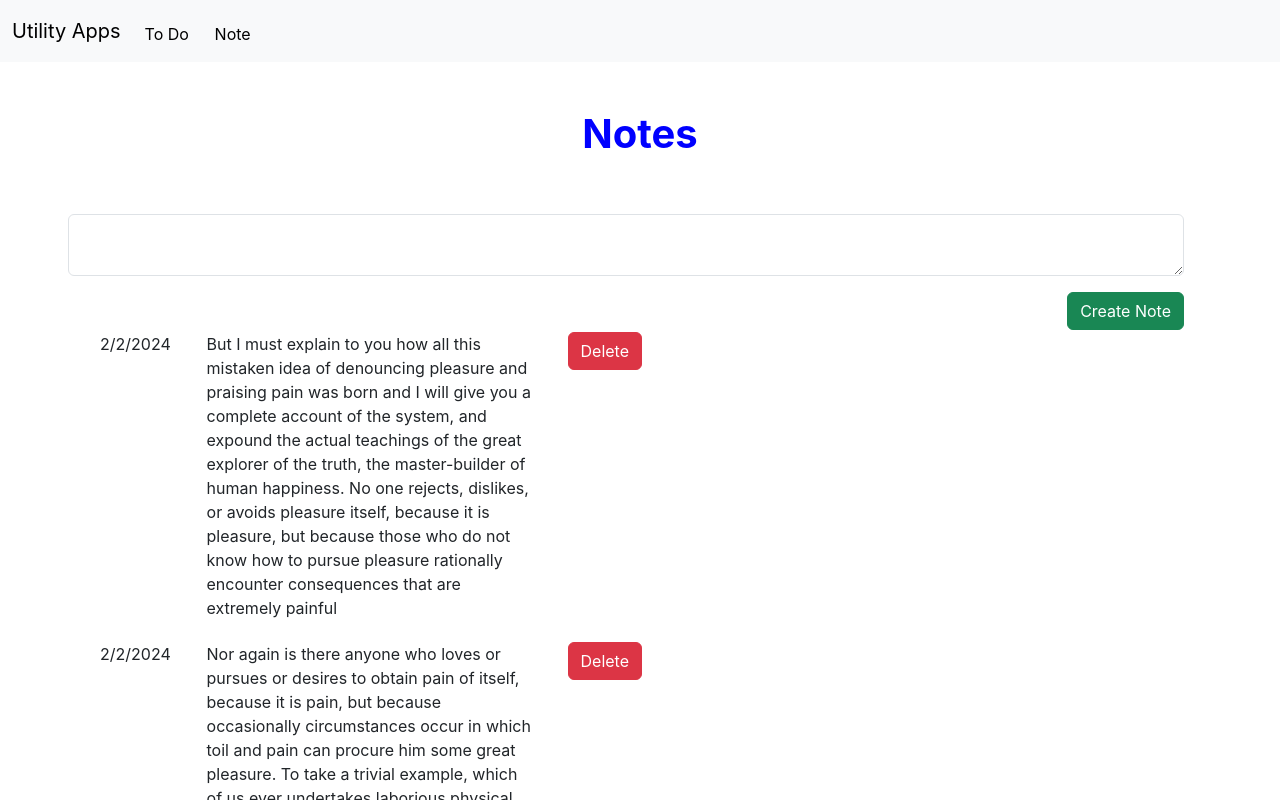
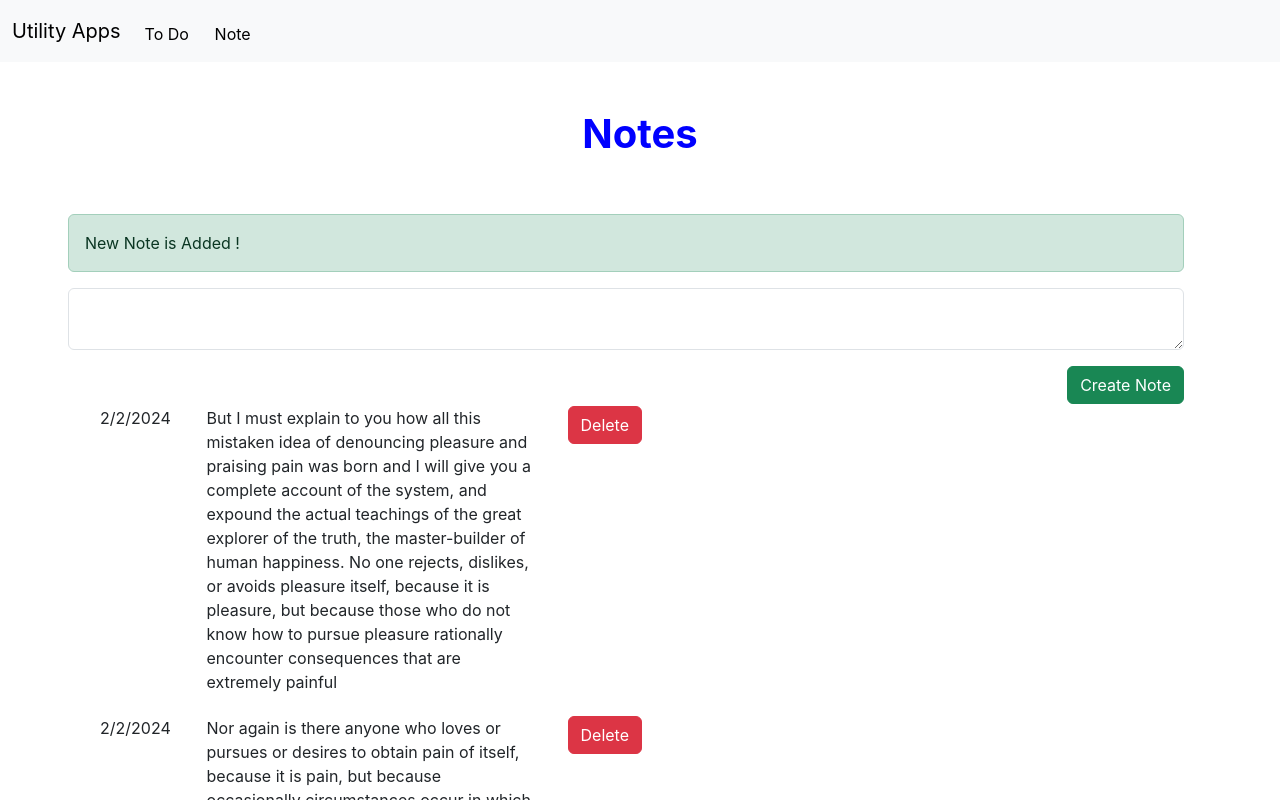
Before and after one commit to SudipGhara19/todo-using-redux, a React (Create React App) app: page /notes in a window 1280 px wide. Both pictures are taken after typing "Sample" into the empty fields and a click on the button "Create Note". Shown: the top 800 px of the page. Built offline with nearby package versions, Linux system fonts and the light colour scheme.

Commit message:
added notification for Notes also

```diff
--- a/src/Redux/Reducers/notificationReducer.js
+++ b/src/Redux/Reducers/notificationReducer.js
@@ -15,6 +15,14 @@ import { createSlice } from "@reduxjs/toolkit"
     extraReducers:{
         "todo/add":(state,action) => {
             state.message = "New Todo is craeted !";
+        },
+
+        "note/add":(state, action) => {
+            state.message = "New Note is Added !"
+        },
+
+        "note/delete":(state, action) => {
+            state.message = "Note Successfully Deleted !";
         }
     }
  });
--- a/src/components/NoteForm/NoteForm.js
+++ b/src/components/NoteForm/NoteForm.js
@@ -1,12 +1,21 @@
 import { useState } from "react";
-import { useDispatch } from "react-redux";
+import { useDispatch, useSelector } from "react-redux";
 // import { addNote } from "../../redux/actions/noteActions";
 import "./NoteForm.css";
 import {action} from "../../redux/reducers/noteReducer";
+import { notificationSelector, notificationReset } from "../../redux/reducers/notificationReducer";
 
 function NoteForm() {
   const [noteText, setNoteText] = useState("");
   const dispatch = useDispatch();
+  const message = useSelector(notificationSelector);
+
+  //reset messege to empty again after 3 seconds
+  if(message){
+    setTimeout(()=>{
+      dispatch(notificationReset());
+    }, 3000);
+  }
 
   const handleSubmit = (e) => {
     e.preventDefault();
@@ -16,6 +25,11 @@ function NoteForm() {
 
   return (
     <div className="container">
+
+      {/* for push the notification in the form container */}
+      { message && <div class="alert alert-success" role="alert">
+      {message}
+        </div>}
 
     <form onSubmit={handleSubmit}>
       <textarea
```
